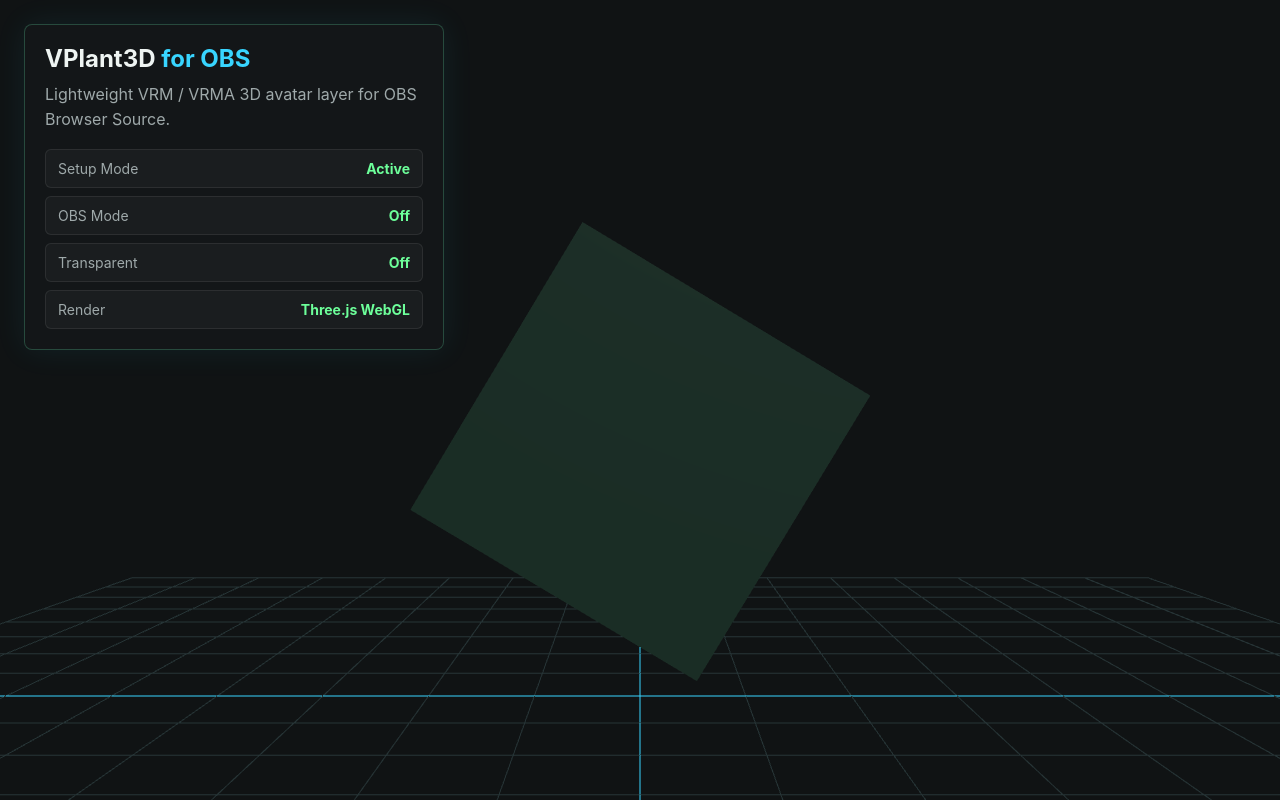
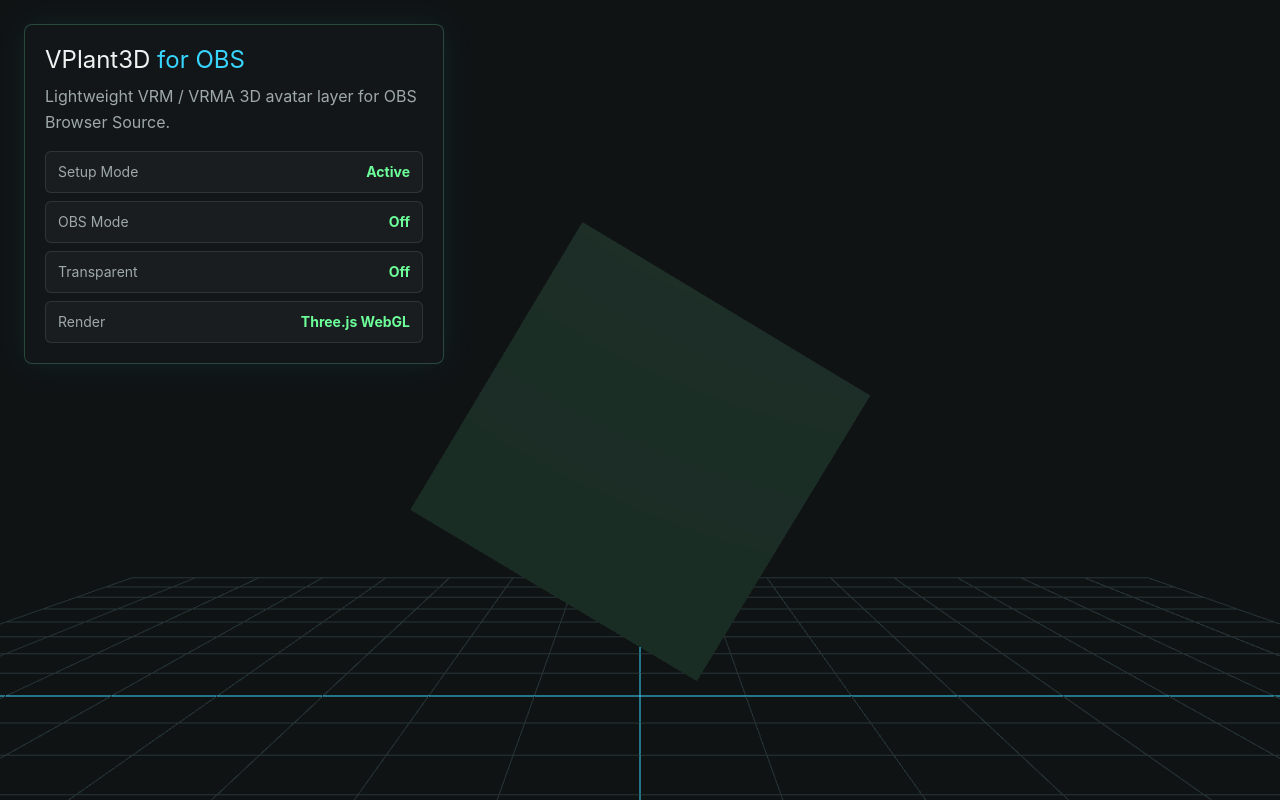
Before and after one commit to togechiyo/VPlant3D, a website built with Vite: page index.html in a window 1280 px wide. Built offline with nearby package versions, Linux system fonts and the light colour scheme; animation ran at ten frames a second.

Commit message:
Add Tailwind and Zustand foundation

```diff
--- a/docs/third-party-libraries.md
+++ b/docs/third-party-libraries.md
@@ -17,6 +17,9 @@ Versions and licenses below were verified from installed package metadata in `no
 | `typescript-eslint` | `8.59.4` | MIT | TypeScript-aware ESLint rules. |
 | `@eslint/js` | `10.0.1` | MIT | ESLint JavaScript recommended config. |
 | `@types/node` | `25.9.1` | MIT | Node.js type declarations for tooling config. |
+| `tailwindcss` | `4.3.0` | MIT | Utility-first CSS framework for Setup Mode UI. |
+| `@tailwindcss/vite` | `4.3.0` | MIT | Tailwind CSS v4 Vite plugin. |
+| `zustand` | `5.0.13` | MIT | Lightweight state store. Used through `zustand/vanilla` so the app can stay framework-free. |
 
 ## 3D Rendering
 
--- a/docs/work-log.md
+++ b/docs/work-log.md
@@ -156,3 +156,42 @@
 - 可能ならChromeで `http://127.0.0.1:5173/` と `?obs=1&transparent=1` の視認確認を行う
 - Foundationの差分をコミットする
 - 次の実装候補はOBS Mode / transparent modeのUI挙動強化、またはVRM loader調査
+
+## 2026-05-20 Tailwind and Zustand Setup
+
+### Goal
+
+- Tailwind CSS v4をViteへ導入し、素のCSSが膨らむ前にUIの土台を整える
+- Zustand vanilla storeを導入し、Setup Mode / OBS Mode / transparent modeなどの状態を集約する
+
+### Did
+
+- Tailwind公式Vite導入手順とZustand公式vanilla store APIを確認
+- npm registryで `tailwindcss` / `@tailwindcss/vite` / `zustand` の現行バージョンを確認
+- `tailwindcss` `4.3.0` と `@tailwindcss/vite` `4.3.0` を追加
+- `zustand` `5.0.13` を追加
+- Vite設定にTailwind pluginを追加
+- Setup Mode UIをTailwind class中心に変更
+- `src/state/app-store.ts` を追加し、OBS/transparent/rendererNameをZustand vanilla storeで管理
+- `test/app-store.test.ts` を追加
+
+### Worked
+
+- `npm run test` は成功
+- `npm run build` は成功
+- `npm run lint` は成功
+
+### Failed / Blocked
+
+- なし
+
+### Decisions
+
+- Tailwindはv4のVite plugin方式で入れる
+- ZustandはReactなしの `zustand/vanilla` を使う
+- Setup Mode UIはTailwind中心、全体背景やcanvasなどの基礎CSSは `src/style.css` に残す
+
+### Next
+
+- Tailwind/Zustand追加差分をコミットする
+- 次はVRM loaderまたはOBS Mode / transparent modeのブラウザ確認に進む
--- a/package.json
+++ b/package.json
@@ -33,13 +33,16 @@
     "@mediapipe/tasks-vision": "^0.10.35",
     "@pixiv/three-vrm": "^3.5.3",
     "@pixiv/three-vrm-animation": "^3.5.3",
-    "three": "^0.184.0"
+    "three": "^0.184.0",
+    "zustand": "^5.0.13"
   },
   "devDependencies": {
     "@eslint/js": "^10.0.1",
+    "@tailwindcss/vite": "^4.3.0",
     "@types/node": "^25.9.1",
     "@types/three": "^0.184.1",
     "eslint": "^10.4.0",
+    "tailwindcss": "^4.3.0",
     "typescript": "^6.0.3",
     "typescript-eslint": "^8.59.4",
     "vite": "^8.0.13",
--- a/src/main.ts
+++ b/src/main.ts
@@ -1,6 +1,7 @@
 import * as THREE from 'three';
 
 import { parseObsQuery } from './obs/query';
+import { createAppStore } from './state/app-store';
 import './style.css';
 
 const app = document.querySelector<HTMLDivElement>('#app');
@@ -10,19 +11,21 @@ if (!app) {
 }
 
 const options = parseObsQuery(window.location.search);
+const appStore = createAppStore(options);
+const state = appStore.getState();
 
 const viewport = document.createElement('section');
-viewport.className = options.transparent
+viewport.className = state.transparent
   ? 'viewport viewport--transparent'
   : 'viewport';
 
 const renderer = new THREE.WebGLRenderer({
-  alpha: options.transparent,
+  alpha: state.transparent,
   antialias: true,
 });
 renderer.setPixelRatio(Math.min(window.devicePixelRatio, 2));
 renderer.setSize(window.innerWidth, window.innerHeight);
-renderer.setClearColor(0x101314, options.transparent ? 0 : 1);
+renderer.setClearColor(0x101314, state.transparent ? 0 : 1);
 renderer.domElement.className = 'scene-canvas';
 viewport.append(renderer.domElement);
 
@@ -61,17 +64,18 @@ const grid = new THREE.GridHelper(8, 16, 0x38d5ff, 0x263436);
 grid.position.y = -0.2;
 scene.add(grid);
 
-if (!options.obsMode) {
+if (!state.obsMode) {
   const panel = document.createElement('aside');
-  panel.className = 'setup-panel';
+  panel.className =
+    'absolute left-6 top-6 w-[min(420px,calc(100vw-48px))] rounded-lg border border-[rgba(113,255,191,0.22)] bg-[rgba(20,24,26,0.86)] p-5 text-[#eef4f2] shadow-[0_0_32px_rgba(56,213,255,0.08)] backdrop-blur-md';
   panel.innerHTML = `
-    <h1>VPlant3D <span class="accent">for OBS</span></h1>
-    <p>Lightweight VRM / VRMA 3D avatar layer for OBS Browser Source.</p>
-    <ul class="status-list">
-      <li><span>Setup Mode</span><strong>Active</strong></li>
-      <li><span>OBS Mode</span><strong>${options.obsMode ? 'On' : 'Off'}</strong></li>
-      <li><span>Transparent</span><strong>${options.transparent ? 'On' : 'Off'}</strong></li>
-      <li><span>Render</span><strong>Three.js WebGL</strong></li>
+    <h1 class="m-0 mb-2 text-2xl leading-tight tracking-normal">VPlant3D <span class="text-[#38d5ff]">for OBS</span></h1>
+    <p class="m-0 mb-4 leading-relaxed text-[#9fa9aa]">Lightweight VRM / VRMA 3D avatar layer for OBS Browser Source.</p>
+    <ul class="m-0 grid list-none gap-2 p-0">
+      <li class="flex items-center justify-between gap-3 rounded-md border border-white/10 bg-white/[0.03] px-3 py-2.5 text-sm text-[#9fa9aa]"><span>Setup Mode</span><strong class="font-bold text-[#6dff9a]">Active</strong></li>
+      <li class="flex items-center justify-between gap-3 rounded-md border border-white/10 bg-white/[0.03] px-3 py-2.5 text-sm text-[#9fa9aa]"><span>OBS Mode</span><strong class="font-bold text-[#6dff9a]">${state.obsMode ? 'On' : 'Off'}</strong></li>
+      <li class="flex items-center justify-between gap-3 rounded-md border border-white/10 bg-white/[0.03] px-3 py-2.5 text-sm text-[#9fa9aa]"><span>Transparent</span><strong class="font-bold text-[#6dff9a]">${state.transparent ? 'On' : 'Off'}</strong></li>
+      <li class="flex items-center justify-between gap-3 rounded-md border border-white/10 bg-white/[0.03] px-3 py-2.5 text-sm text-[#9fa9aa]"><span>Render</span><strong class="font-bold text-[#6dff9a]">${state.rendererName}</strong></li>
     </ul>
   `;
   viewport.append(panel);
--- /dev/null
+++ b/src/state/app-store.ts
@@ -0,0 +1,19 @@
+import { createStore } from 'zustand/vanilla';
+
+import type { ObsQueryOptions } from '../obs/query';
+
+export interface AppState {
+  obsMode: boolean;
+  transparent: boolean;
+  rendererName: string;
+}
+
+export type AppStore = ReturnType<typeof createAppStore>;
+
+export function createAppStore(initialOptions: ObsQueryOptions) {
+  return createStore<AppState>()(() => ({
+    obsMode: initialOptions.obsMode,
+    transparent: initialOptions.transparent,
+    rendererName: 'Three.js WebGL',
+  }));
+}
--- a/src/style.css
+++ b/src/style.css
@@ -1,3 +1,5 @@
+@import "tailwindcss";
+
 :root {
   color-scheme: dark;
   font-family:
@@ -49,59 +51,3 @@ body {
   width: 100%;
   height: 100%;
 }
-
-.setup-panel {
-  position: absolute;
-  top: 24px;
-  left: 24px;
-  width: min(420px, calc(100vw - 48px));
-  padding: 20px;
-  border: 1px solid var(--panel-border);
-  border-radius: 8px;
-  background: var(--panel-bg);
-  box-shadow: 0 0 32px rgba(56, 213, 255, 0.08);
-  backdrop-filter: blur(16px);
-}
-
-.setup-panel h1 {
-  margin: 0 0 8px;
-  font-size: 24px;
-  line-height: 1.2;
-  letter-spacing: 0;
-}
-
-.setup-panel p {
-  margin: 0 0 16px;
-  color: var(--text-muted);
-  line-height: 1.6;
-}
-
-.status-list {
-  display: grid;
-  gap: 8px;
-  margin: 0;
-  padding: 0;
-  list-style: none;
-}
-
-.status-list li {
-  display: flex;
-  align-items: center;
-  justify-content: space-between;
-  gap: 12px;
-  padding: 10px 12px;
-  border: 1px solid rgba(255, 255, 255, 0.08);
-  border-radius: 6px;
-  background: rgba(255, 255, 255, 0.03);
-  color: var(--text-muted);
-  font-size: 14px;
-}
-
-.status-list strong {
-  color: var(--neon-green);
-  font-weight: 700;
-}
-
-.accent {
-  color: var(--neon-blue);
-}
--- /dev/null
+++ b/test/app-store.test.ts
@@ -0,0 +1,18 @@
+import { describe, expect, it } from 'vitest';
+
+import { createAppStore } from '../src/state/app-store';
+
+describe('createAppStore', () => {
+  it('initializes OBS display options from parsed query values', () => {
+    const store = createAppStore({
+      obsMode: true,
+      transparent: true,
+    });
+
+    expect(store.getState()).toMatchObject({
+      obsMode: true,
+      transparent: true,
+      rendererName: 'Three.js WebGL',
+    });
+  });
+});
--- a/vite.config.ts
+++ b/vite.config.ts
@@ -1,6 +1,8 @@
+import tailwindcss from '@tailwindcss/vite';
 import { defineConfig } from 'vitest/config';
 
 export default defineConfig({
+  plugins: [tailwindcss()],
   server: {
     host: '127.0.0.1',
     port: 5173,
```
Also changed, not shown: README.md, 1 other file.
